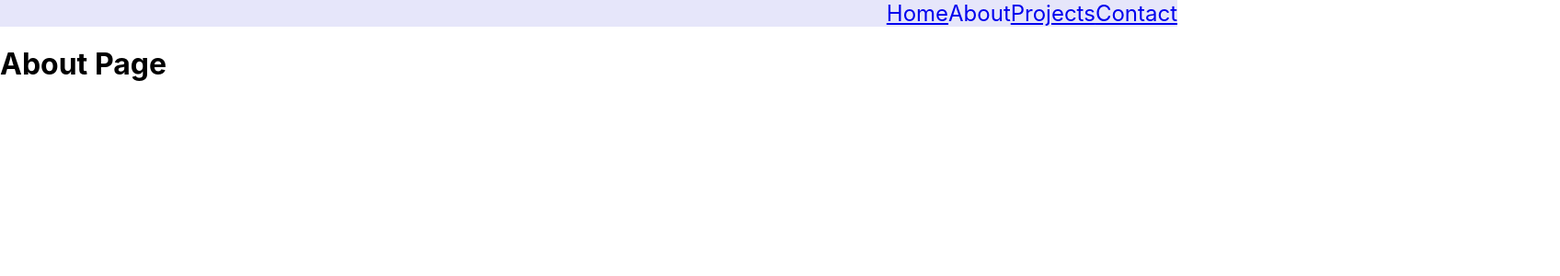
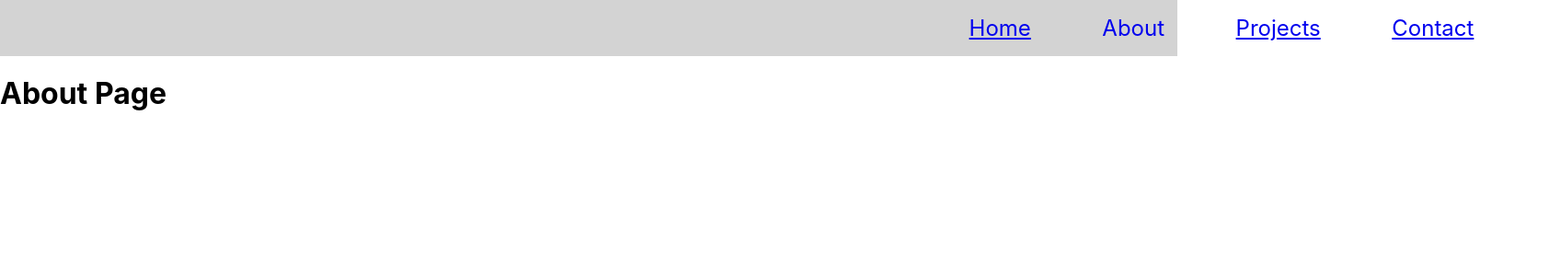
Before and after one commit to toneiobufon/pagina, a React (Create React App) app in the folder pagina-personal/: page /about in a window 1280 px wide. Shown: the top 300 px of the page at 92% size, 1696 px wide, since content can reach past the window. Built offline with nearby package versions, Linux system fonts and the light colour scheme.

Commit message:
fixed header and some of its style

```diff
--- a/pagina-personal/src/App/App.css
+++ b/pagina-personal/src/App/App.css
@@ -69,14 +69,19 @@
 	}
 } */
 
+header, footer {
+  background: lightgray;
+  color: lightgray;
+}
 
 
 .nav-links {
-  width: 100%;
+  width: 55%;
   display: flex;
-  background-color: lavender;
-  justify-content: end;
-  align-items: center;
+  justify-content: space-evenly;
+  margin-left: 60rem;
+
+  padding: 1rem;
 
   font-size: 1.5rem;
 
```
Also changed, not shown: pagina-personal/src/index.js (+5 -5 lines), pagina-personal/src/index.css (line endings or trailing spaces).
